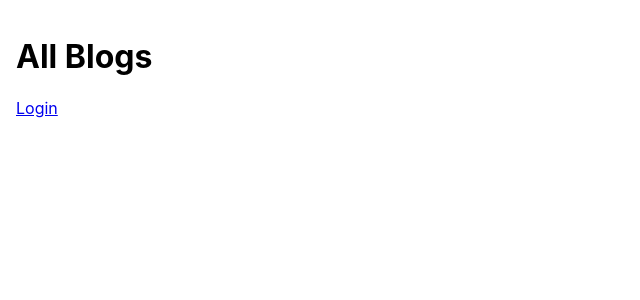
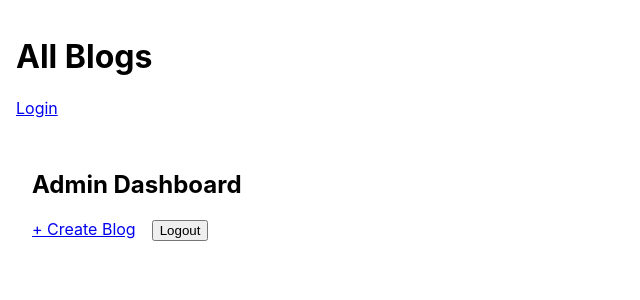
Before and after one commit to meeraj097/Blog-Application, a React (Create React App) app in the folder frontend/: page /admin in a window 1280 px wide. Before the commit this address had no page. Shown: the top 300 px of the page, without its empty margins (0-640 px from the left). Built offline with nearby package versions, Linux system fonts and the light colour scheme.

Commit message:
Added admin dashboard and fixed login redirect

```diff
--- a/frontend/src/App.js
+++ b/frontend/src/App.js
@@ -5,38 +5,32 @@ import BlogList from './components/BlogList';
 import BlogDetail from './components/BlogDetail';
 import BlogForm from './components/BlogForm';
 import Login from './components/Login';
+import AdminPage from './components/AdminPage'; // ✅ import this
 
 function App() {
   const isAuthenticated = !!localStorage.getItem('access');
-
-  const handleLogout = () => {
-    localStorage.removeItem('access');
-    localStorage.removeItem('refresh');
-    window.location.href = '/';
-  };
 
   return (
     <Router>
       <div style={{ padding: '1rem' }}>
         <h1>All Blogs</h1>
 
-        {/* Show only after login */}
-        {isAuthenticated ? (
-          <div style={{ marginBottom: "1rem" }}>
-            <Link to="/create" style={{ marginRight: "1rem" }}>+ Create Blog</Link>
-            <button onClick={handleLogout}>Logout</button>
-          </div>
-        ) : (
-          <div style={{ marginBottom: "1rem" }}>
+        <div style={{ marginBottom: "1rem" }}>
+          {isAuthenticated ? (
+            <>
+              <Link to="/admin">Admin</Link>
+            </>
+          ) : (
             <Link to="/login">Login</Link>
-          </div>
-        )}
+          )}
+        </div>
 
         <Routes>
           <Route path="/" element={<BlogList />} />
           <Route path="/blogs/:id" element={<BlogDetail />} />
           <Route path="/create" element={<BlogForm />} />
           <Route path="/login" element={<Login />} />
+          <Route path="/admin" element={<AdminPage />} /> {/* ✅ new route */}
         </Routes>
       </div>
     </Router>
--- /dev/null
+++ b/frontend/src/components/AdminPage.js
@@ -0,0 +1,25 @@
+// src/components/AdminPage.js
+import React from 'react';
+import { Link, useNavigate } from 'react-router-dom';
+
+const AdminPage = () => {
+  const navigate = useNavigate();
+
+  const handleLogout = () => {
+    localStorage.removeItem('access');
+    localStorage.removeItem('refresh');
+    navigate('/login');
+  };
+
+  return (
+    <div style={{ padding: '1rem' }}>
+      <h2>Admin Dashboard</h2>
+      <div style={{ marginBottom: "1rem" }}>
+        <Link to="/create" style={{ marginRight: "1rem" }}>+ Create Blog</Link>
+        <button onClick={handleLogout}>Logout</button>
+      </div>
+    </div>
+  );
+};
+
+export default AdminPage;
--- a/frontend/src/components/Login.js
+++ b/frontend/src/components/Login.js
@@ -26,7 +26,8 @@ const Login = () => {
           localStorage.setItem("access", data.access);
           localStorage.setItem("refresh", data.refresh);
           alert("Login successful!");
-          navigate('/blogs');
+          navigate('/admin'); // ✅ new - if your admin page route is `/admin`
+
         } else {
           alert("Login failed. Please check your credentials.");
         }
```
